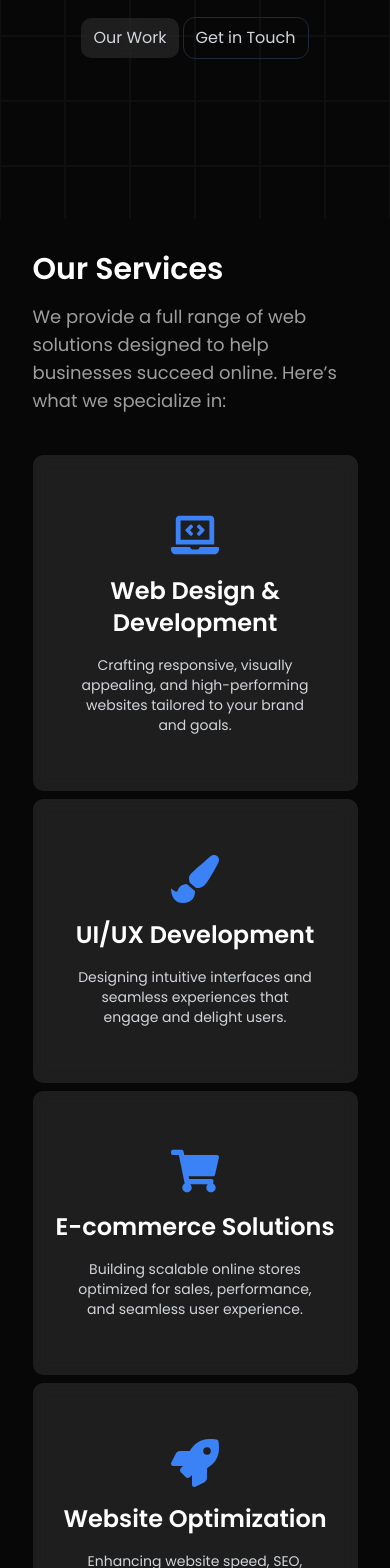
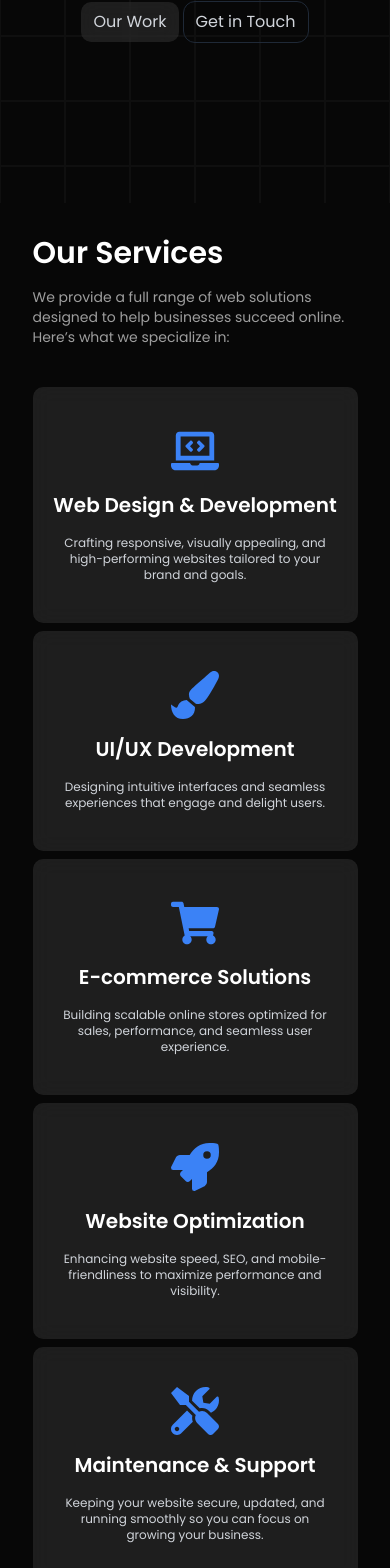
Before and after one commit to SwapniL1563/agency_web, a Next.js app: page / in a window 390 px wide. Shown: the part 419-1987 px from the top of the page. Built offline with nearby package versions, Linux system fonts and the light colour scheme.

Commit message:
final changes

```diff
--- a/app/_components/About.tsx
+++ b/app/_components/About.tsx
@@ -18,8 +18,8 @@ const About = () => {
             <img className='w-full md:w-[35%] no-color hover:grayscale-0 transition-all ease-in-out' src="/about-us.png" alt="" />
             {/* Info-sec */}/
             <div className='flex flex-col justify-start md:justify-center items-start gap-2 md:ml-14'>
-                <h1 className='text-xl md:text-xl font-semibold primary mb-1 md:mb-4'>We Build Creative & Functional Digital Experiences</h1>
-                <p className='text-xs leading-4 md:leading-6 md:text-[1rem] md:w-10/12 secondary mb-3 md:mb-6'>We are a full-service web agency based in Navi Mumbai, delivering innovative, user-centric web solutions for businesses and individuals. With expertise in modern technologies like Next.js, React, Node.js, and MongoDB, we craft websites and web applications that are not only visually stunning but also highly functional and optimized for performance.
+                <h1 className='text-lg md:text-xl font-semibold primary mb-1 md:mb-4'>We Build Creative & Functional Digital Experiences</h1>
+                <p className='text-sm leading-4 md:leading-6 md:text-[1rem] md:w-10/12 secondary mb-3 md:mb-6'>We are a full-service web agency based in Navi Mumbai, delivering innovative, user-centric web solutions for businesses and individuals. With expertise in modern technologies like Next.js, React, Node.js, and MongoDB, we craft websites and web applications that are not only visually stunning but also highly functional and optimized for performance.
 <br /> <br />
 Our approach combines creativity, technical excellence, and a focus on results, ensuring every project we deliver helps our clients achieve their goals and stand out online.</p>
                 {/* Social-links */}
--- a/app/_components/Contact.tsx
+++ b/app/_components/Contact.tsx
@@ -45,10 +45,10 @@ export default function Contact() {
           className="w-full md:w-1/2 text-white flex flex-col gap-2"
           onSubmit={handleSubmit}
         >
-          <h1 className="text-2xl font-semibold mb-2">
+          <h1 className="text-xl md:text-2xl font-semibold mb-2">
             Ready to Build Something Amazing?
           </h1>
-          <p className="text-gray-300 mb-4">
+          <p className="text-gray-400 mb-4 text-sm md:text-base">
             Whether you have a project in mind, a question, or just want to say
             hi, we'd love to hear from you.
           </p>
@@ -88,12 +88,12 @@ export default function Contact() {
 
         {/* Additional Contact Info */}
         <div className="w-full md:w-1/2 flex flex-col gap-4 text-gray-300">
-          <h1 className="text-2xl font-semibold">Additional Contact Info</h1>
-          <div>
+          <h1 className="text-xl md:text-2xl font-semibold">Additional Contact Info</h1>
+          <div className="text-sm md:text-base">
             <h2 className="font-medium">Phone:</h2>
             <p>+91 9372611471 / +91 9321145169</p>
           </div>
-          <div>
+          <div className="text-sm md:text-base">
             <h2 className="font-medium">Location:</h2>
             <p>Navi Mumbai, India</p>
           </div>
--- a/app/_components/Hero.tsx
+++ b/app/_components/Hero.tsx
@@ -19,7 +19,7 @@ const Hero = ({value}:any) => {
               <TextGenerateEffect words="Functional Web Solutions"  className="text-4xl md:text-8xl lg:text-[10rem]  text-center primary z-10" />
             </div>
             {/* <h1 className='text-4xl md:text-6xl lg:text-[3.85rem] font-semibold w-3/4 md:w-1/2 text-center leading-snug md:leading-snug'>Building Creative & Functional <span className='primary'>Web Solution</span></h1> */}
-            <p className='secondary md:text-lg w-[90%] text-center md:w-[40%] z-10'>We are a web agency crafting creative, seamless, and high-impact digital experiences that elevate brands and drive engagement.</p>
+            <p className='secondary text-sm md:text-lg w-[80%] text-center md:w-[40%] z-10'>We are a web agency crafting creative, seamless, and high-impact digital experiences that elevate brands and drive engagement.</p>
 
             {/* Hero-button */}
             <div className='flex  md:flex-row  items-center gap-1 md:gap-2 mt-5 md:mt-4 z-10'>
--- a/app/_components/Projects.tsx
+++ b/app/_components/Projects.tsx
@@ -10,7 +10,7 @@ const Projects = () => {
 
          {/* Project's-Title */}
         <div className="flex justify-between items-center mb-3">
-        <h1 className='text-xl md:text-3xl font-semibold text-white'>
+        <h1 className='text-lg md:text-3xl font-semibold text-white'>
            Our Recent Work</h1>
         <Link target='/' href='https://github.com/SwapniL1563'> <Button value='All projects >'></Button>
         </Link>
--- a/app/_components/Skills.tsx
+++ b/app/_components/Skills.tsx
@@ -7,7 +7,7 @@ const Services = () => {
       <div className='w-10/12 md:w-3/4 py-4 flex flex-col gap-4 justify-center'>
         {/* Section Header */}
         <h1 className='text-3xl font-semibold text-white'>Our Services</h1>
-        <p className='text-lg md:w-2/3 secondary'>
+        <p className='text-sm md:text-base md:w-2/3 secondary'>
           We provide a full range of web solutions designed to help businesses succeed online. Here’s what we specialize in:
         </p>
 
@@ -15,46 +15,46 @@ const Services = () => {
         <div className='grid grid-cols-1 md:grid-cols-2 lg:grid-cols-3 text-white gap-2 mt-6'>
 
           {/* Web Design & Development */}
-          <div className='flex flex-col items-center glass py-14 px-5 text-center hover:bg-[#d5d5d533] cursor-pointer rounded-lg'>
+          <div className='flex flex-col items-center glass py-10 md:py-14 px-2 md:px-5 text-center hover:bg-[#d5d5d533] cursor-pointer rounded-lg'>
             <FaLaptopCode className='text-5xl mb-4 primary' />
-            <h2 className='text-2xl font-semibold mb-2'>Web Design & Development</h2>
-            <p className='text-sm w-5/6 text-gray-300 mt-2'>
+            <h2 className='text-xl md:text-2xl font-semibold mb-2'>Web Design & Development</h2>
+            <p className='text-xs md:text-sm w-[90%] md:w-5/6 text-gray-300 mt-2'>
               Crafting responsive, visually appealing, and high-performing websites tailored to your brand and goals.
             </p>
           </div>
 
           {/* UI/UX Development */}
-          <div className='flex flex-col items-center glass py-14 px-5 text-center hover:bg-[#d5d5d533] cursor-pointer rounded-lg'>
+          <div className='flex flex-col items-center glass py-10 md:py-14 px-2 md:px-5 text-center hover:bg-[#d5d5d533] cursor-pointer rounded-lg'>
             <FaPaintBrush className='text-5xl mb-4 primary' />
-            <h2 className='text-2xl font-semibold mb-2'>UI/UX Development</h2>
-            <p className='text-sm w-5/6 text-gray-300 mt-2'>
+            <h2 className='text-xl md:text-2xl  font-semibold mb-2'>UI/UX Development</h2>
+            <p className='text-xs md:text-sm w-[90%] md:w-5/6 text-gray-300 mt-2'>
               Designing intuitive interfaces and seamless experiences that engage and delight users.
             </p>
           </div>
 
           {/* E-commerce Solutions */}
-          <div className='flex flex-col items-center glass py-14 px-5 text-center hover:bg-[#d5d5d533] cursor-pointer rounded-lg'>
+          <div className='flex flex-col items-center glass py-10 md:py-14 px-2 md:px-5 text-center hover:bg-[#d5d5d533] cursor-pointer rounded-lg'>
             <FaShoppingCart className='text-5xl mb-4 primary' />
-            <h2 className='text-2xl font-semibold mb-2'>E-commerce Solutions</h2>
-            <p className='text-sm w-5/6 text-gray-300 mt-2'>
+            <h2 className='text-xl md:text-2xl  font-semibold mb-2'>E-commerce Solutions</h2>
+            <p className='text-xs md:text-sm w-[90%] md:w-5/6 text-gray-300 mt-2'>
               Building scalable online stores optimized for sales, performance, and seamless user experience.
             </p>
           </div>
 
           {/* Website Optimization */}
-          <div className='flex flex-col items-center glass py-14 px-5 text-center hover:bg-[#d5d5d533] cursor-pointer rounded-lg'>
+          <div className='flex flex-col items-center glass py-10 md:py-14 px-2 md:px-5 text-center hover:bg-[#d5d5d533] cursor-pointer rounded-lg'>
             <FaRocket className='text-5xl mb-4 primary' />
-            <h2 className='text-2xl font-semibold mb-2'>Website Optimization</h2>
-            <p className='text-sm w-5/6 text-gray-300 mt-2'>
+            <h2 className='text-xl md:text-2xl  font-semibold mb-2'>Website Optimization</h2>
+            <p className='text-xs md:text-sm w-[90%] md:w-5/6 text-gray-300 mt-2'>
               Enhancing website speed, SEO, and mobile-friendliness to maximize performance and visibility.
             </p>
           </div>
 
           {/* Maintenance & Support */}
-          <div className='flex flex-col items-center glass py-14 px-5 text-center hover:bg-[#d5d5d533] cursor-pointer rounded-lg'>
+          <div className='flex flex-col items-center glass py-10 md:py-14 px-2 md:px-5 text-center hover:bg-[#d5d5d533] cursor-pointer rounded-lg'>
             <FaTools className='text-5xl mb-4 primary' />
-            <h2 className='text-2xl font-semibold mb-2'>Maintenance & Support</h2>
-            <p className='text-sm w-5/6 text-gray-300 mt-2'>
+            <h2 className='text-xl md:text-2xl  font-semibold mb-2'>Maintenance & Support</h2>
+            <p className='text-xs md:text-sm w-[90%] md:w-5/6 text-gray-300 mt-2'>
               Keeping your website secure, updated, and running smoothly so you can focus on growing your business.
             </p>
           </div>
```
